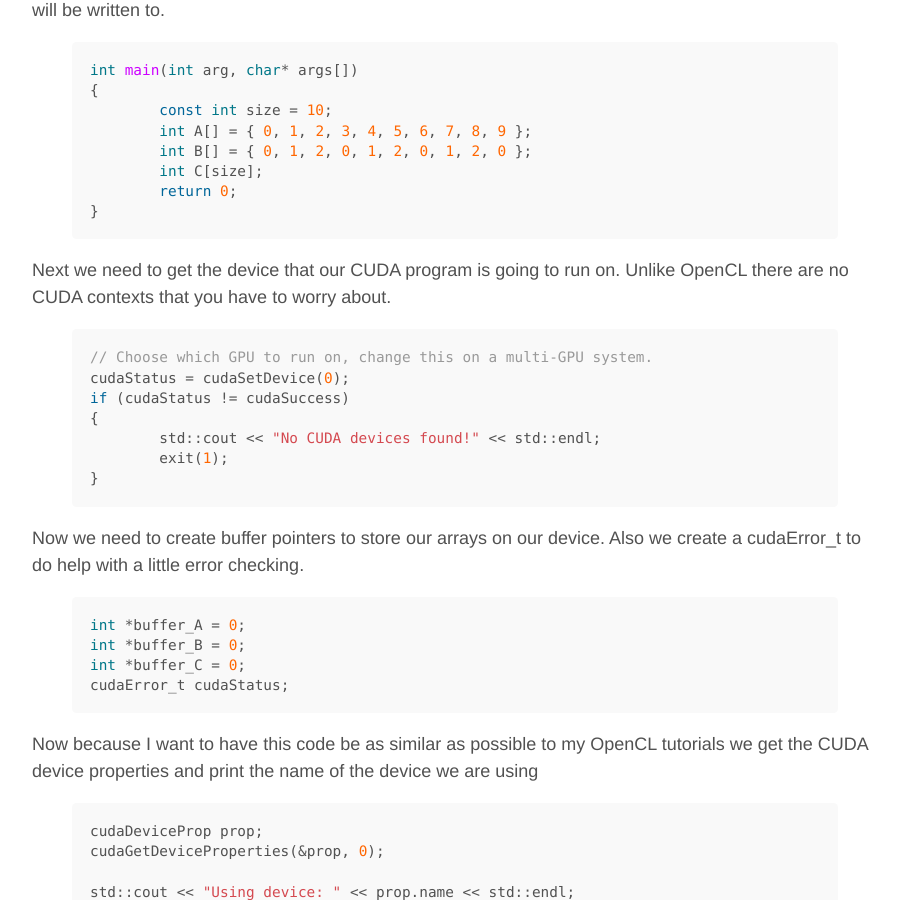
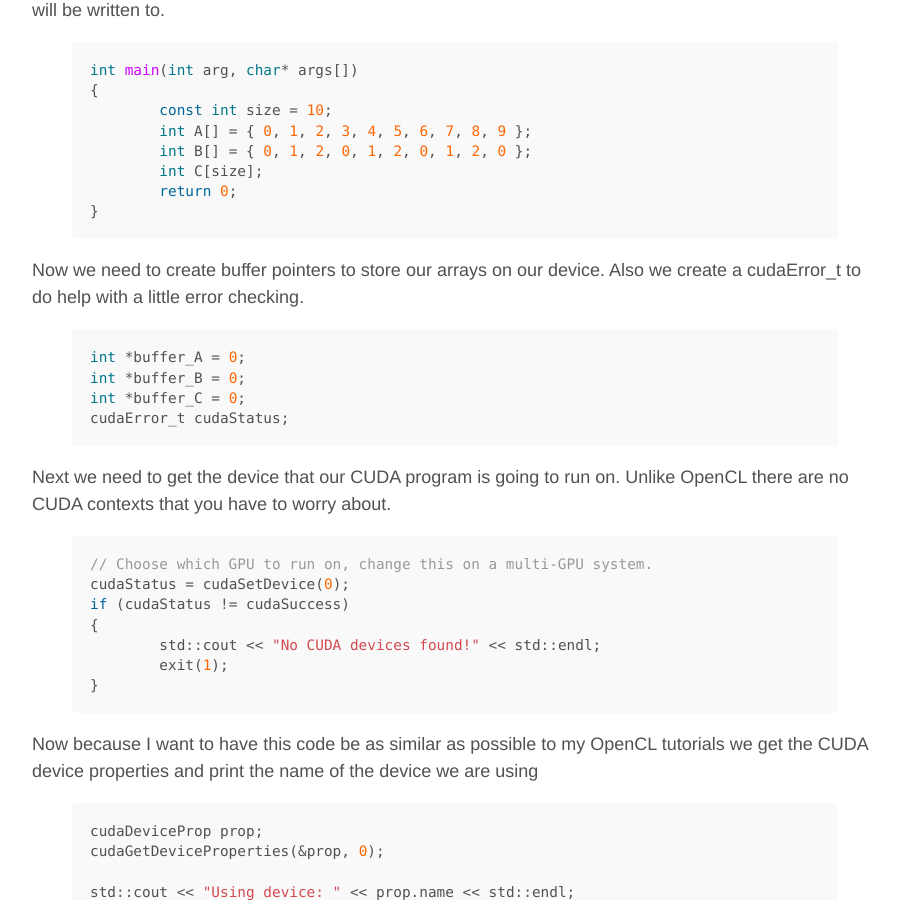
Before and after one commit to jamolnng/jamolnng.github.io, a Jekyll site: the page built from _posts/2015-12-25-Hello, CUDA.md, in a window 1280 px wide and 900 px high, scrolled down 1439 px. Shown: the whole window, without its empty margins (185-1084 px from the left). Built offline with Jekyll 4.4.1, drawn with Linux system fonts in a browser that asks for light colours; some of the changed lines change nothing that is shown.

Commit message:
tweak order

```diff
--- a/_posts/2015-12-25-Hello, CUDA.md
+++ b/_posts/2015-12-25-Hello, CUDA.md
@@ -54,6 +54,15 @@ int main(int arg, char* args[])
 }
 {% endhighlight %}
 
+Now we need to create buffer pointers to store our arrays on our device. Also we create a cudaError_t to do help with a little error checking.
+
+{% highlight cpp %}
+int *buffer_A = 0;
+int *buffer_B = 0;
+int *buffer_C = 0;
+cudaError_t cudaStatus;
+{% endhighlight %}
+
 Next we need to get the device that our CUDA program is going to run on. Unlike OpenCL there are no CUDA contexts that you have to worry about.
 
 {% highlight cpp %}
@@ -64,15 +73,6 @@ if (cudaStatus != cudaSuccess)
 	std::cout << "No CUDA devices found!" << std::endl;
 	exit(1);
 }
-{% endhighlight %}
-
-Now we need to create buffer pointers to store our arrays on our device. Also we create a cudaError_t to do help with a little error checking.
-
-{% highlight cpp %}
-int *buffer_A = 0;
-int *buffer_B = 0;
-int *buffer_C = 0;
-cudaError_t cudaStatus;
 {% endhighlight %}
 
 Now because I want to have this code be as similar as possible to my OpenCL tutorials we get the CUDA device properties and print the name of the device we are using
```
